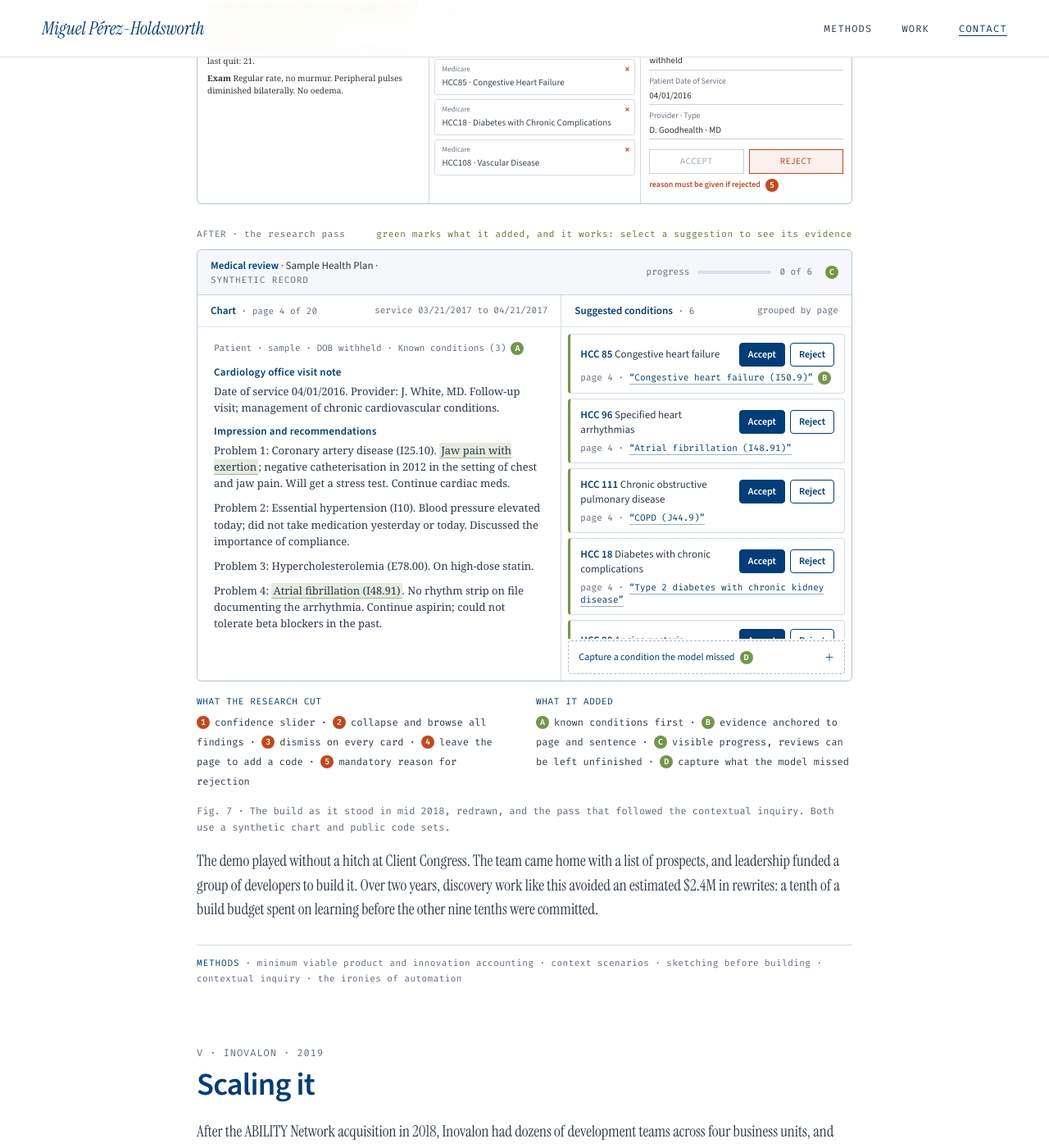
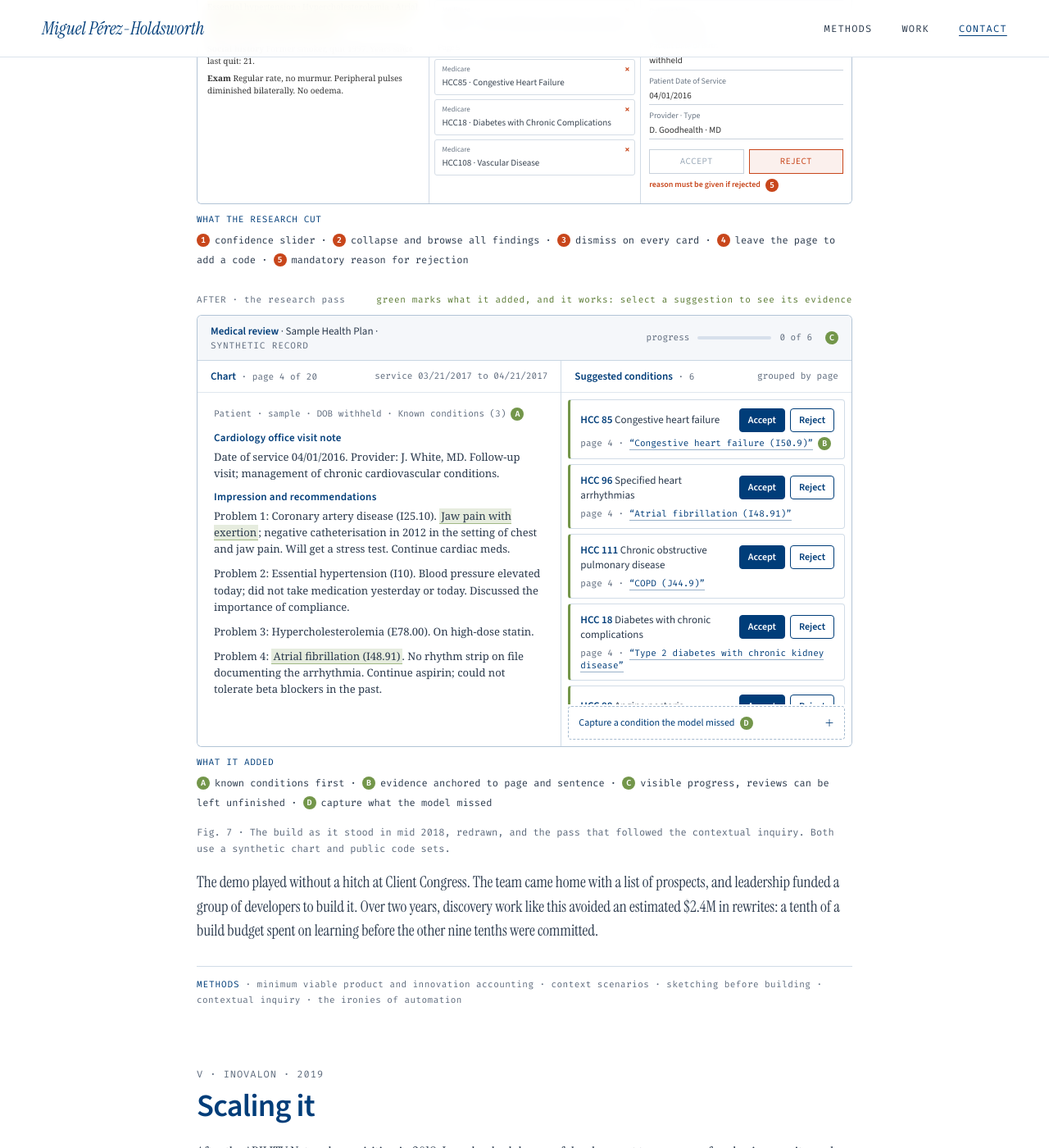
Before and after one commit to miguel-perez/miguel-perez.github.io, a Jekyll site: the page built from work/inovalon-design-coe/index.html, in a window 1280 px wide and 1400 px high, scrolled down 7097 px. Shown: the whole window at 82% size. Built offline with Jekyll 4.4.1, drawn with Linux system fonts in a browser that asks for light colours.

Commit message:
Put each change list under the screen it describes
The cuts and the additions were stacked together below both screens, so
the reader met them after leaving the version they refer to. What the
research cut now closes the mid-2018 panel and what it added closes the
research pass, each still keyed to the marks on its own screen.

Co-Authored-By: Claude Opus 5 (1M context) <noreply@anthropic.com>

```diff
--- a/work/inovalon-design-coe/index.html
+++ b/work/inovalon-design-coe/index.html
@@ -131,10 +131,9 @@ blockquote footer{margin-top:16px;font:12px/1.6 'Fira Code',monospace;color:#5e6
 .cmp-screen .old{height:500px}
 .mk{display:inline-block;min-width:16px;height:16px;padding:0 4px;border-radius:8px;background:#C8461B;color:#fff;font:600 10px/16px 'Fira Code',monospace;text-align:center;vertical-align:middle;font-style:normal;letter-spacing:0;margin-left:6px}
 .mk.g{background:#73964A}
-.cuts{display:grid;grid-template-columns:repeat(auto-fit,minmax(min(280px,100%),1fr));gap:12px 28px;margin:0;padding:0;list-style:none}
-.cuts li{font:12px/2 'Fira Code',monospace;color:#2b3a4d}
-.cuts li b{display:block;font-weight:400;color:#003D79;letter-spacing:.06em;text-transform:uppercase;font-size:11px;margin-bottom:2px}
-.cuts .mk{margin:0 6px 0 0;vertical-align:1px}
+.story p.cut{margin:0;font:12px/2 'Fira Code',monospace;color:#2b3a4d}
+.cut b{display:block;font-weight:400;color:#003D79;letter-spacing:.06em;text-transform:uppercase;font-size:11px;margin-bottom:2px}
+.cut .mk{margin:0 6px 0 0;vertical-align:1px}
 
 /* Chart review */
 .review{display:grid;grid-template-columns:minmax(0,1.25fr) minmax(0,1fr);min-height:420px}
@@ -647,6 +646,7 @@ blockquote footer{margin-top:16px;font:12px/1.6 'Fira Code',monospace;color:#5e6
        </div>
       </div>
       </div>
+      <p class="cut"><b>What the research cut</b><em class="mk">1</em>confidence slider · <em class="mk">2</em>collapse and browse all findings · <em class="mk">3</em>dismiss on every card · <em class="mk">4</em>leave the page to add a code · <em class="mk">5</em>mandatory reason for rejection</p>
      </div>
      <div class="cmp-part a">
       <div class="cmp-h"><b>AFTER · the research pass</b><span>green marks what it added, and it works: select a suggestion to see its evidence</span></div>
@@ -691,12 +691,9 @@ blockquote footer{margin-top:16px;font:12px/1.6 'Fira Code',monospace;color:#5e6
      </div>
     </div>
       </div>
+      <p class="cut"><b>What it added</b><em class="mk g">A</em>known conditions first · <em class="mk g">B</em>evidence anchored to page and sentence · <em class="mk g">C</em>visible progress, reviews can be left unfinished · <em class="mk g">D</em>capture what the model missed</p>
      </div>
     </div>
-    <ul class="cuts">
-     <li><b>What the research cut</b><em class="mk">1</em>confidence slider · <em class="mk">2</em>collapse and browse all findings · <em class="mk">3</em>dismiss on every card · <em class="mk">4</em>leave the page to add a code · <em class="mk">5</em>mandatory reason for rejection</li>
-     <li><b>What it added</b><em class="mk g">A</em>known conditions first · <em class="mk g">B</em>evidence anchored to page and sentence · <em class="mk g">C</em>visible progress, reviews can be left unfinished · <em class="mk g">D</em>capture what the model missed</li>
-    </ul>
     <figcaption>Fig. 7 · The build as it stood in mid 2018, redrawn, and the pass that followed the contextual inquiry. Both use a synthetic chart and public code sets.</figcaption>
    </figure>
 
```
